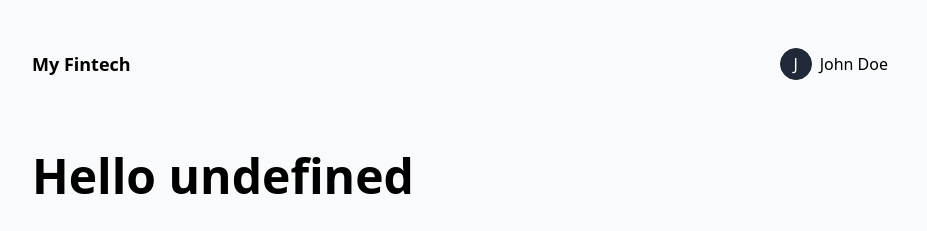
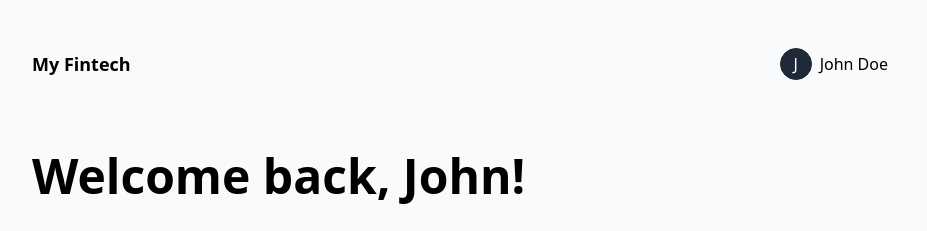
Before and after one commit to FabriBorgobello/pile-challenge, a React (Vite) app in the folder web/: page / in a window 1280 px wide. Shown: the top 231 px of the page, without its empty margins (176-1103 px from the left). Built offline with nearby package versions, Linux system fonts and the light colour scheme; no server answers.

Commit message:
Remove unnecessary component

```diff
--- a/web/src/App.tsx
+++ b/web/src/App.tsx
@@ -33,7 +33,6 @@ function App() {
       <div className="min-h-screen bg-gray-50 dark:bg-gray-900">
         <div className="container mx-auto flex  max-w-4xl flex-col gap-y-8 px-4 pb-8 pt-4 sm:pb-20 sm:pt-8">
           <NavBar />
-          <Title>Hello {String(import.meta.env.E2E)}</Title>
           <Title>Welcome back, John!</Title>
           <ErrorBoundary FallbackComponent={ErrorFallback}>
             <Suspense fallback={<TotalBalanceSkeleton />}>
```
